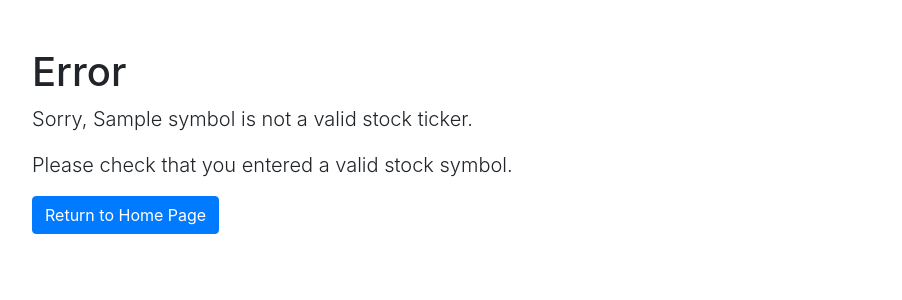
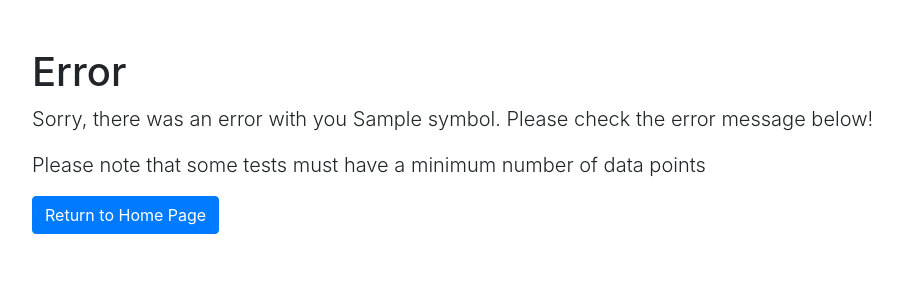
Before and after one commit to liviobue/sp_project_group_19, a Flask app: template templates/error.html in a window 1280 px wide. Shown: the top 300 px of the page, without its empty margins (53-955 px from the left). Run offline with Flask 3, Linux system fonts and the light colour scheme; the template is opened without the code that fills it: most values are stand-ins (such as "Sample title", 1, 10 or a date in 2020); some libraries are stand-ins or nearby versions.

Commit message:
added error handling

```diff
--- a/app.py
+++ b/app.py
@@ -45,6 +45,11 @@ def get_stock_data(symbol):
     # Step 2: Retrieve data from API and convert to DataFrame
     response = requests.get(url)
     data = json.loads(response.text)
+
+    if 'Time Series (Daily)' not in data:
+        print("Error: Time Series (Daily) data not found")
+        return
+
     # Connect to the database
     engine = create_engine(db_connection, echo=True)
     connection = engine.connect()
@@ -76,6 +81,7 @@ def get_stock_data(symbol):
     # Commit changes
     connection.commit()
     print("Successfully inserted data")
+
 
 
 def get_stock_data_for_page(start_date, end_date, symbol):
@@ -293,6 +299,26 @@ def create_subplot(stock_plot, autocorr_test_plot, moving_average_chart_plot, he
     # encode the plot as a base64 string and return it
     return mpld3.fig_to_html(fig)
 
+
+def get_stock_info(stock_symbol):
+    stock = yf.Ticker(stock_symbol)
+    info = stock.info
+    info_dict = {
+        'Name': info.get('shortName', ''),
+        'Sector': info.get('sector', ''),
+        'Market Cap': info.get('marketCap', ''),
+        'PE Ratio': info.get('trailingPE', ''),
+        'Current Price': info.get('regularMarketPrice', '')
+    }
+    return info_dict
+
+def generate_stock_info_html(stock_info):
+    html = ''
+    for key, value in stock_info.items():
+        html += f"<p>{key}: {value}</p>"
+    return html
+
+
 # Step 5: Flask app
 
 
@@ -331,12 +357,15 @@ def stock_info():
         plots = create_subplot(
             stock_plot, autocorr_test_plot, moving_average_chart_plot, heatmap_plot)
 
+        info_dict = get_stock_info(symbol)
+        stock_info_html = generate_stock_info_html(info_dict)
+
         # Create PDF
         pdf_data = export_pdf(corr, plots, df, pd, stock_name, autocorr_test_plot,
                               granger_causality_test_result, stationarity_test_result, normality_test_result)
         pdf_data_base64 = base64.b64encode(pdf_data).decode('utf-8')
         # render template
-        return render_template('stock_info.html', plots=plots, autocorr_test_plot=autocorr_test_plot, granger_causality_test_result=granger_causality_test_result, stationarity_test_result=stationarity_test_result, corr=corr, table=df, pd=pd, stock_name=stock_name, map_html=map_html, normality_test_result=normality_test_result, pdf_data=pdf_data_base64)
+        return render_template('stock_info.html', stock_info_html=stock_info_html, plots=plots, autocorr_test_plot=autocorr_test_plot, granger_causality_test_result=granger_causality_test_result, stationarity_test_result=stationarity_test_result, corr=corr, table=df, pd=pd, stock_name=stock_name, map_html=map_html, normality_test_result=normality_test_result, pdf_data=pdf_data_base64)
     except Exception as e:
         resp = make_response(render_template(
             'error.html', symbol=symbol, error=str(e)))
--- a/templates/error.html
+++ b/templates/error.html
@@ -9,8 +9,8 @@
 <body>
     <div class="container">
         <h1 class="mt-5">Error</h1>
-        <p class="lead">Sorry, {{ symbol }} is not a valid stock ticker.</p>
-        <p class="lead">Please check that you entered a valid stock symbol.</p>
+        <p class="lead">Sorry, there was an error with you {{ symbol }}. Please check the error message below!</p>
+        <p class="lead">Please note that some tests must have a minimum number of data points</p>
         <p><a href="/" class="btn btn-primary">Return to Home Page</a></p>
         {% if error %}
         <p>Error message: {{ error }}</p>
```
Also changed, not shown: cs_analysis.py (+5 -2 lines), templates/index.html (+11 -0 lines), templates/stock_info.html (+6 -1 lines).
